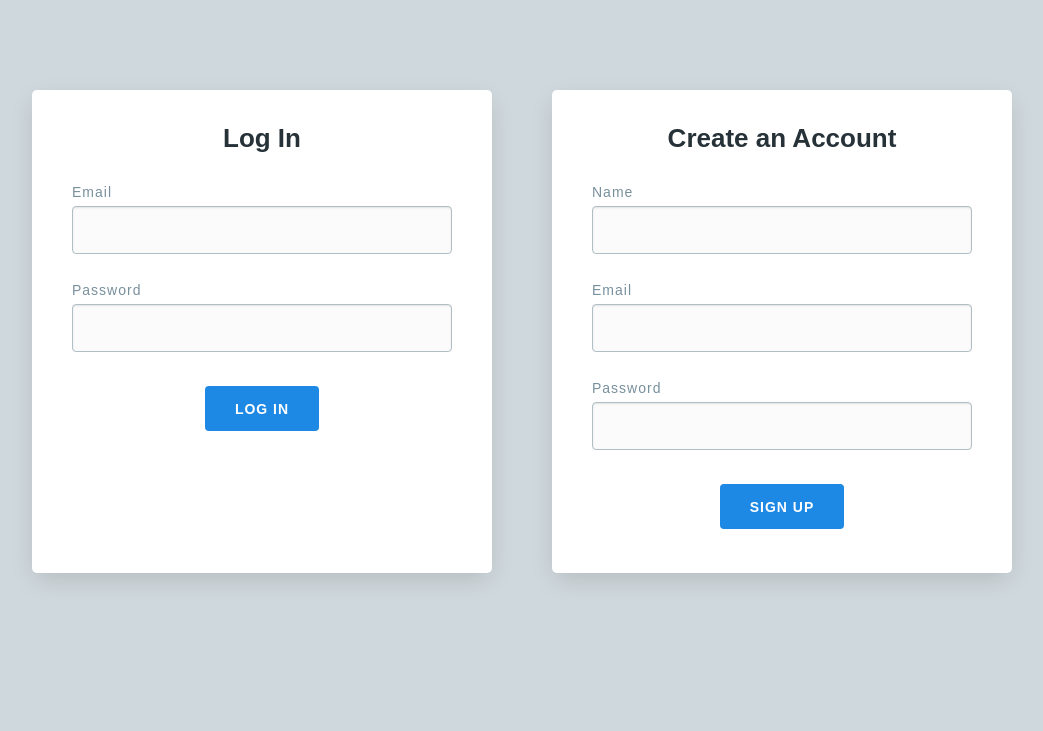
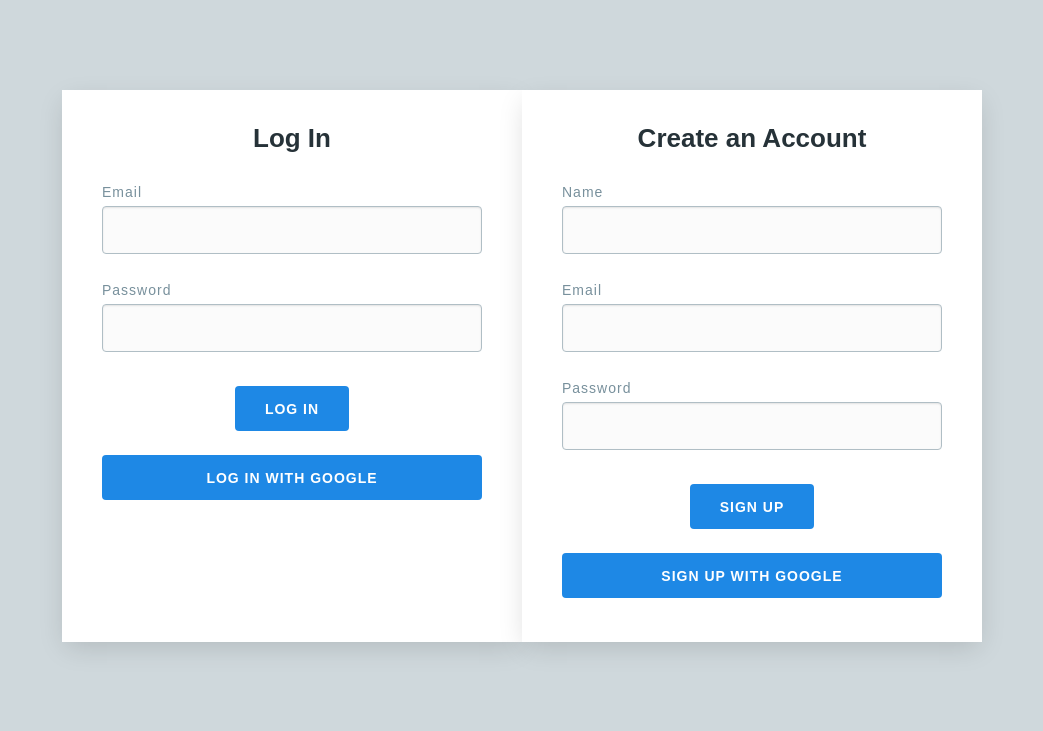
Before and after one commit to KelvinLinBU/NewsAIdProject, a Flask app: template templates/home.html in a window 1280 px wide. Shown: the top 731 px of the page, without its empty margins (118-1161 px from the left). Run offline with Flask 3, Linux system fonts and the light colour scheme; the template is opened without the code that fills it, so the values that code supplies are empty.

Commit message:
Updates for login/signup

```diff
--- a/static/css/styles.css
+++ b/static/css/styles.css
@@ -60,17 +60,17 @@ p {
 .card-wrapper {
   margin: 0 auto;
   padding: 90px 30px;
-  flex-wrap: wrap;
+  flex-wrap: nowrap;
   justify-content: center;
   display: flex;
 }
 
 .card {
-  margin: 0 30px 60px;
+  /* margin: 0 30px 60px; */
   padding: 20px 40px;
   width: 460px;
   box-shadow: 0 8px 26px -4px rgba(0,0,0,0.15);
-  border-radius: 5px;
+  /* border-radius: 5px; */
   background: var(--white);
 }
 
@@ -90,8 +90,12 @@ p {
 
 /* Forms */
 form {
-  transition: opacity .15s ease;
+  transition: opacity .15s ease-in-out;
+
+
 }
+
+
 
 form.loading {
   pointer-events: none;
@@ -141,7 +145,7 @@ label {
 
 /* Buttons */
 .btn {
-  margin: 0 0 24px;
+  margin: 0 auto 24px;
   padding: 11px 30px 10px;
   font-size: 14px;
   line-height: 24px;
@@ -154,10 +158,13 @@ label {
   border-radius: 4px;
   outline: none;
   cursor: pointer;
-  display: inline-block;
+  display: block;
   background: var(--primary);
   transition: color .15s ease, background-color .15s ease;
+  text-align: center;
+
 }
+
 
 .btn:hover {
   background: var(--primary-dark);
--- a/templates/home.html
+++ b/templates/home.html
@@ -23,6 +23,8 @@
                 <p class="error error--hidden"></p>
                 <input type="submit" value="Log In" class="btn">
 
+
+                <a href="/googlelogin" class="btn btn-google">Log in with Google</a>
             </form>
 
         </div>
@@ -47,6 +49,8 @@
                 <p class="error error--hidden"></p>
                 <input type="submit" value="Sign Up" class="btn">
 
+
+                <a href="/googlelogin" class="btn btn-google">Sign up with Google</a>
             </form>
 
         </div>
```
Also changed, not shown: app.py (+72 -4 lines).
